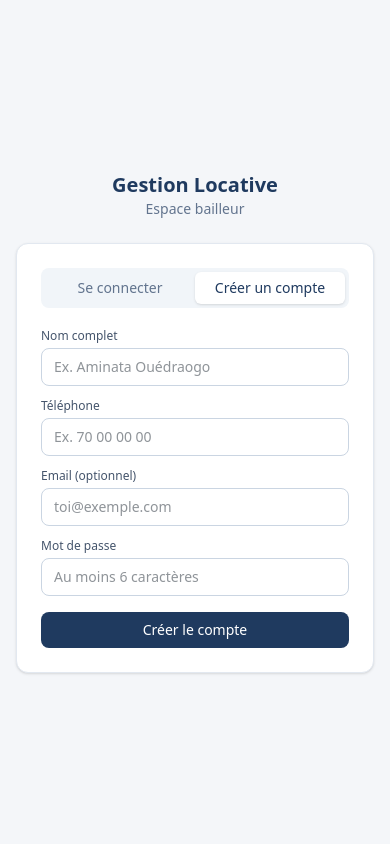
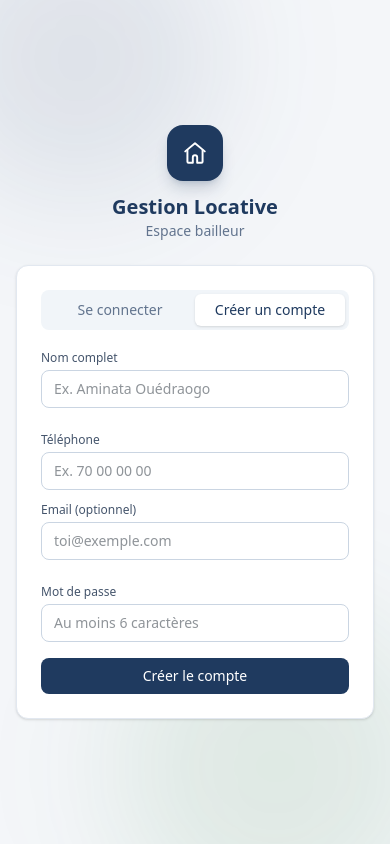
Before and after one commit to koarejustin/gestion-locative-bailleur, a React (Vite) app in the folder frontend/: page /connexion in a window 390 px wide. Both pictures are taken after a click on the button "Créer un compte". Built offline with nearby package versions, Linux system fonts and the light colour scheme.

Commit message:
Design : connexion animee, menu mobile, vitrine retiree

```diff
--- a/frontend/src/components/layout/Topbar.jsx
+++ b/frontend/src/components/layout/Topbar.jsx
@@ -4,7 +4,7 @@ import api from "../../api/client.js";
 import { useAuth } from "../../auth/AuthContext.jsx";
 import ConfirmerModal from "../ui/ConfirmerModal.jsx";
 
-export default function Topbar({ titre }) {
+export default function Topbar({ titre, onOuvrirMenu }) {
   const { bailleur, deconnecter, mettreAJourBailleur } = useAuth();
   const [menuOuvert, setMenuOuvert] = useState(false);
   const [photoEnCours, setPhotoEnCours] = useState(false);
@@ -56,7 +56,24 @@ export default function Topbar({ titre }) {
 
   return (
     <header className="sticky top-0 z-10 flex items-center justify-between border-b border-slate-200 bg-white/80 backdrop-blur px-4 md:px-8 py-4">
-      <h1 className="text-lg md:text-xl font-semibold text-slate-800">{titre}</h1>
+      <div className="flex items-center gap-3 min-w-0">
+        <button
+          type="button"
+          onClick={onOuvrirMenu}
+          className="md:hidden -ml-1 flex h-9 w-9 shrink-0 items-center justify-center rounded-lg text-slate-600 hover:bg-slate-100"
+          aria-label="Ouvrir le menu"
+        >
+          <svg width="22" height="22" viewBox="0 0 24 24" fill="none" xmlns="http://www.w3.org/2000/svg">
+            <path
+              d="M4 6h16M4 12h16M4 18h16"
+              stroke="currentColor"
+              strokeWidth="1.8"
+              strokeLinecap="round"
+            />
+          </svg>
+        </button>
+        <h1 className="text-lg md:text-xl font-semibold text-slate-800 truncate">{titre}</h1>
+      </div>
       <div className="relative">
         <div className="flex items-center gap-2">
           <div className="relative shrink-0 group">
--- a/frontend/src/pages/Connexion.jsx
+++ b/frontend/src/pages/Connexion.jsx
@@ -1,9 +1,28 @@
 import { useState } from "react";
-import { motion } from "framer-motion";
+import { motion, AnimatePresence } from "framer-motion";
 import { useNavigate, Link } from "react-router-dom";
 import api from "../api/client.js";
 import { useAuth } from "../auth/AuthContext.jsx";
 import Champ, { styleEntree, styleBoutonPrimaire } from "../components/ui/Champ.jsx";
+
+// Petites bulles décoratives, animées en arrière-plan — purement visuel,
+// pour donner un peu de vie à l'écran de connexion sans gêner la lecture.
+function BullesDecor() {
+  return (
+    <div className="pointer-events-none absolute inset-0 overflow-hidden">
+      <motion.div
+        className="absolute -top-24 -left-20 h-72 w-72 rounded-full bg-[#1F3A5F]/10 blur-3xl"
+        animate={{ x: [0, 20, 0], y: [0, 15, 0] }}
+        transition={{ duration: 12, repeat: Infinity, ease: "easeInOut" }}
+      />
+      <motion.div
+        className="absolute -bottom-24 -right-16 h-80 w-80 rounded-full bg-[#2E7D32]/10 blur-3xl"
+        animate={{ x: [0, -20, 0], y: [0, -15, 0] }}
+        transition={{ duration: 14, repeat: Infinity, ease: "easeInOut" }}
+      />
+    </div>
+  );
+}
 
 export default function Connexion() {
   const [mode, setMode] = useState("connexion"); // "connexion" | "inscription"
@@ -49,42 +68,88 @@ export default function Connexion() {
   }
 
   return (
-    <div className="min-h-screen flex items-center justify-center bg-[#F4F6F9] px-4">
+    <div className="relative min-h-screen flex items-center justify-center bg-[#F4F6F9] px-4 py-10 overflow-hidden">
+      <BullesDecor />
+
       <motion.div
-        initial={{ opacity: 0, y: 16 }}
+        initial={{ opacity: 0, y: 24 }}
         animate={{ opacity: 1, y: 0 }}
-        transition={{ duration: 0.3, ease: "easeOut" }}
-        className="w-full max-w-sm"
+        transition={{ duration: 0.45, ease: "easeOut" }}
+        className="relative w-full max-w-sm"
       >
-        <div className="text-center mb-6">
+        <motion.div
+          className="text-center mb-6"
+          initial={{ opacity: 0, y: -8 }}
+          animate={{ opacity: 1, y: 0 }}
+          transition={{ duration: 0.4, delay: 0.1 }}
+        >
+          <motion.div
+            className="mx-auto mb-3 flex h-14 w-14 items-center justify-center rounded-2xl bg-[#1F3A5F] text-white shadow-lg shadow-[#1F3A5F]/20"
+            initial={{ scale: 0.6, rotate: -8, opacity: 0 }}
+            animate={{ scale: 1, rotate: 0, opacity: 1 }}
+            transition={{ duration: 0.5, ease: "backOut", delay: 0.05 }}
+          >
+            <svg width="26" height="26" viewBox="0 0 24 24" fill="none" xmlns="http://www.w3.org/2000/svg">
+              <path
+                d="M3 10.5 12 3l9 7.5"
+                stroke="currentColor"
+                strokeWidth="1.8"
+                strokeLinecap="round"
+                strokeLinejoin="round"
+              />
+              <path
+                d="M5 9.5V20a1 1 0 0 0 1 1h4v-5a2 2 0 1 1 4 0v5h4a1 1 0 0 0 1-1V9.5"
+                stroke="currentColor"
+                strokeWidth="1.8"
+                strokeLinecap="round"
+                strokeLinejoin="round"
+              />
+            </svg>
+          </motion.div>
           <p className="text-xl font-semibold text-[#1F3A5F]">Gestion Locative</p>
           <p className="text-sm text-slate-500">Espace bailleur</p>
+        </motion.div>
+
+        <motion.div
+          className="rounded-xl border border-slate-200 bg-white p-6 shadow-sm sm:shadow-xl sm:shadow-slate-200/60"
+          initial={{ opacity: 0, y: 12, scale: 0.98 }}
+          animate={{ opacity: 1, y: 0, scale: 1 }}
+          transition={{ duration: 0.4, delay: 0.15 }}
+        >
+          <div className="relative flex mb-5 rounded-lg bg-slate-100 p-1 text-sm">
+            {["connexion", "inscription"].map((valeur) => (
+              <button
+                key={valeur}
+                type="button"
+                className={`relative z-10 flex-1 rounded-md py-1.5 font-medium transition-colors ${
+                  mode === valeur ? "text-[#1F3A5F]" : "text-slate-500"
+                }`}
+                onClick={() => setMode(valeur)}
+              >
+                {mode === valeur && (
+                  <motion.span
+                    layoutId="pastille-mode"
+                    className="absolute inset-0 rounded-md bg-white shadow"
+                    transition={{ type: "spring", stiffness: 500, damping: 35 }}
+                    style={{ zIndex: -1 }}
+                  />
+                )}
+                {valeur === "connexion" ? "Se connecter" : "Créer un compte"}
+              </button>
+            ))}
           </div>
 
-        <div className="rounded-xl border border-slate-200 bg-white p-6 shadow-sm">
-          <div className="flex mb-5 rounded-lg bg-slate-100 p-1 text-sm">
-            <button
-              type="button"
-              className={`flex-1 rounded-md py-1.5 font-medium transition-colors ${
-                mode === "connexion" ? "bg-white shadow text-[#1F3A5F]" : "text-slate-500"
-              }`}
-              onClick={() => setMode("connexion")}
+          <motion.form layout onSubmit={soumettre} transition={{ duration: 0.25, ease: "easeInOut" }}>
+            <AnimatePresence initial={false}>
+              {mode === "inscription" && (
+                <motion.div
+                  key="nom_complet"
+                  initial={{ opacity: 0, height: 0, marginBottom: 0 }}
+                  animate={{ opacity: 1, height: "auto", marginBottom: 12 }}
+                  exit={{ opacity: 0, height: 0, marginBottom: 0 }}
+                  transition={{ duration: 0.22, ease: "easeInOut" }}
+                  className="overflow-hidden"
                 >
-              Se connecter
-            </button>
-            <button
-              type="button"
-              className={`flex-1 rounded-md py-1.5 font-medium transition-colors ${
-                mode === "inscription" ? "bg-white shadow text-[#1F3A5F]" : "text-slate-500"
-              }`}
-              onClick={() => setMode("inscription")}
-            >
-              Créer un compte
-            </button>
-          </div>
-
-          <form onSubmit={soumettre}>
-            {mode === "inscription" && (
                   <Champ label="Nom complet">
                     <input
                       className={styleEntree}
@@ -94,7 +159,10 @@ export default function Connexion() {
                       required
                     />
                   </Champ>
+                </motion.div>
               )}
+            </AnimatePresence>
+
             <Champ label="Téléphone">
               <input
                 className={styleEntree}
@@ -104,7 +172,17 @@ export default function Connexion() {
                 required
               />
             </Champ>
+
+            <AnimatePresence initial={false}>
               {mode === "inscription" && (
+                <motion.div
+                  key="email"
+                  initial={{ opacity: 0, height: 0, marginBottom: 0 }}
+                  animate={{ opacity: 1, height: "auto", marginBottom: 12 }}
+                  exit={{ opacity: 0, height: 0, marginBottom: 0 }}
+                  transition={{ duration: 0.22, ease: "easeInOut" }}
+                  className="overflow-hidden"
+                >
                   <Champ label="Email (optionnel)">
                     <input
                       className={styleEntree}
@@ -114,7 +192,10 @@ export default function Connexion() {
                       placeholder="toi@exemple.com"
                     />
                   </Champ>
+                </motion.div>
               )}
+            </AnimatePresence>
+
             <Champ label="Mot de passe">
               <input
                 className={styleEntree}
@@ -127,28 +208,56 @@ export default function Connexion() {
               />
             </Champ>
 
-            {erreur && <p className="text-xs text-rose-600 mb-3">{erreur}</p>}
+            <AnimatePresence initial={false}>
+              {erreur && (
+                <motion.p
+                  initial={{ opacity: 0, y: -6, height: 0 }}
+                  animate={{ opacity: 1, y: 0, height: "auto" }}
+                  exit={{ opacity: 0, height: 0 }}
+                  transition={{ duration: 0.2 }}
+                  className="text-xs text-rose-600 mb-3 overflow-hidden"
+                >
+                  {erreur}
+                </motion.p>
+              )}
+            </AnimatePresence>
 
-            <button type="submit" className={`${styleBoutonPrimaire} w-full mt-1`} disabled={enCours}>
+            <motion.button
+              type="submit"
+              className={`${styleBoutonPrimaire} w-full mt-1`}
+              disabled={enCours}
+              whileHover={enCours ? {} : { scale: 1.015 }}
+              whileTap={enCours ? {} : { scale: 0.98 }}
+            >
+              <AnimatePresence mode="wait" initial={false}>
+                <motion.span
+                  key={enCours ? "chargement" : mode}
+                  initial={{ opacity: 0, y: 4 }}
+                  animate={{ opacity: 1, y: 0 }}
+                  exit={{ opacity: 0, y: -4 }}
+                  transition={{ duration: 0.15 }}
+                >
                   {enCours
                     ? "Veuillez patienter..."
                     : mode === "inscription"
                       ? "Créer le compte"
                       : "Se connecter"}
-            </button>
+                </motion.span>
+              </AnimatePresence>
+            </motion.button>
 
             {mode === "connexion" && (
               <div className="text-center mt-4">
                 <Link
                   to="/mot-de-passe-oublie"
-                  className="text-xs font-medium text-slate-500 hover:text-[#1F3A5F]"
+                  className="text-xs font-medium text-slate-500 hover:text-[#1F3A5F] transition-colors"
                 >
                   Mot de passe oublié ?
                 </Link>
               </div>
             )}
-          </form>
-        </div>
+          </motion.form>
+        </motion.div>
       </motion.div>
     </div>
   );
```
Also changed, not shown: frontend/src/components/layout/Layout.jsx (+49 -2 lines), frontend/src/components/layout/Sidebar.jsx (+17 -9 lines), frontend/src/pages/Dashboard.jsx (+0 -33 lines). Lines whose indentation alone changed are shown as unchanged.
